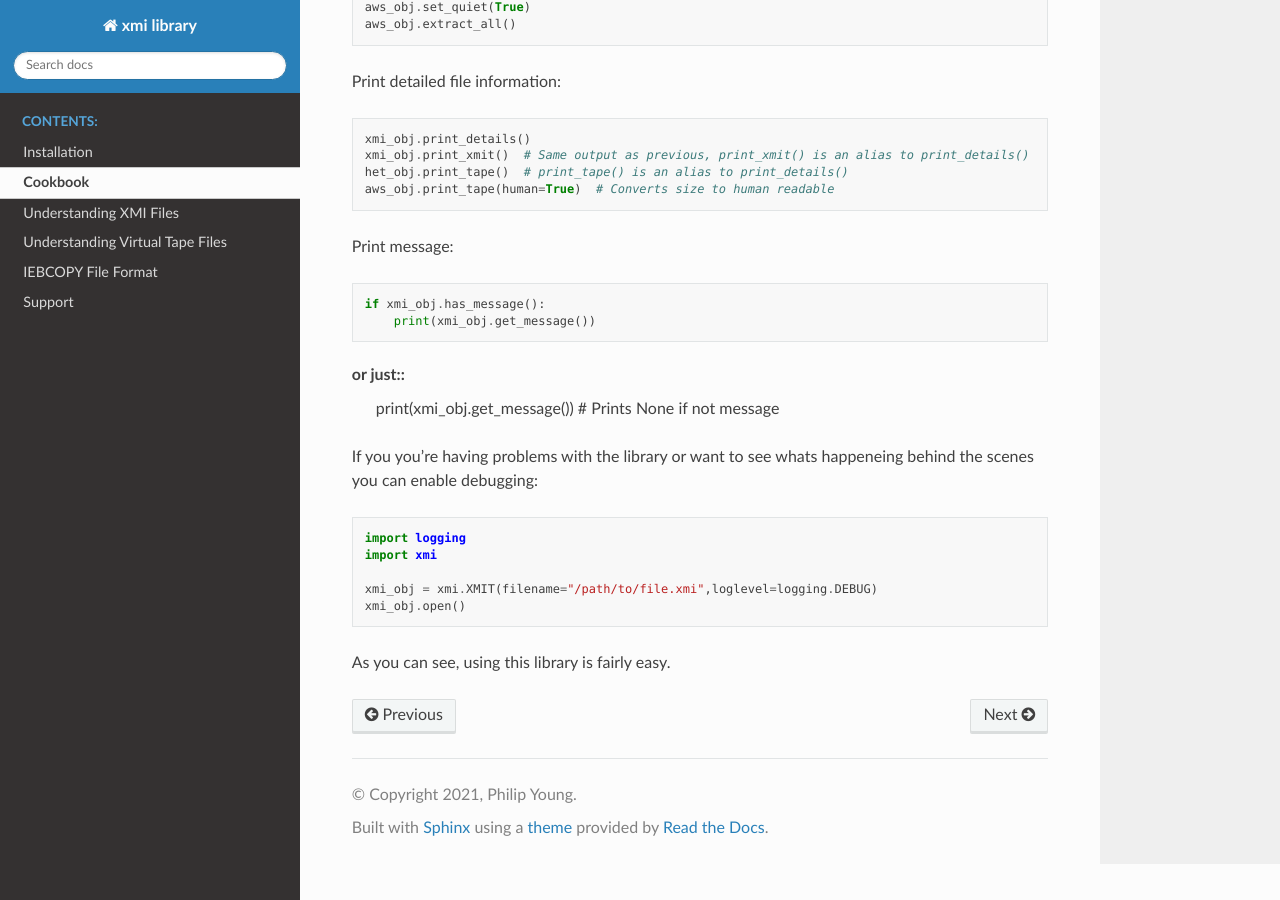
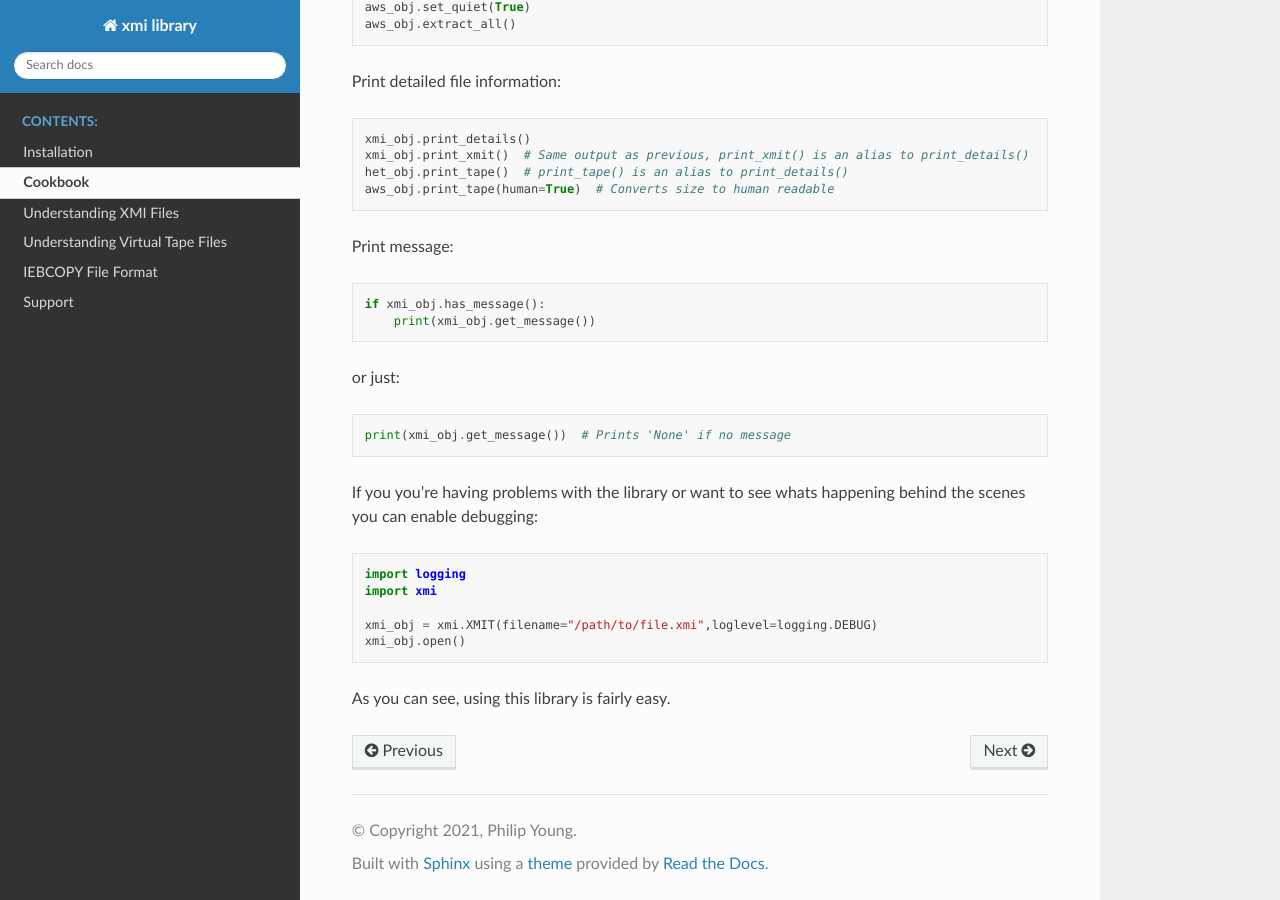
Before and after one commit to mainframed/xmi, a Sphinx documentation site: the page built from docs/cookbook.rst, in a window 1280 px wide and 900 px high, scrolled down 825 px. Built offline with Sphinx 7.4.7 and the Read the Docs theme 2.0.0, drawn with Linux system fonts in a browser that asks for light colours.

Commit message:
fixing some typos and updating documentation

```diff
--- a/docs/cookbook.rst
+++ b/docs/cookbook.rst
@@ -45,9 +45,10 @@ Print message::
         print(xmi_obj.get_message())
 
 or just::
-    print(xmi_obj.get_message())  # Prints None if not message
 
-If you you're having problems with the library or want to see whats happeneing
+    print(xmi_obj.get_message())  # Prints 'None' if no message
+
+If you you're having problems with the library or want to see whats happening
 behind the scenes you can enable debugging::
 
     import logging
```
Also changed, not shown: README.md (+4 -1 lines).
